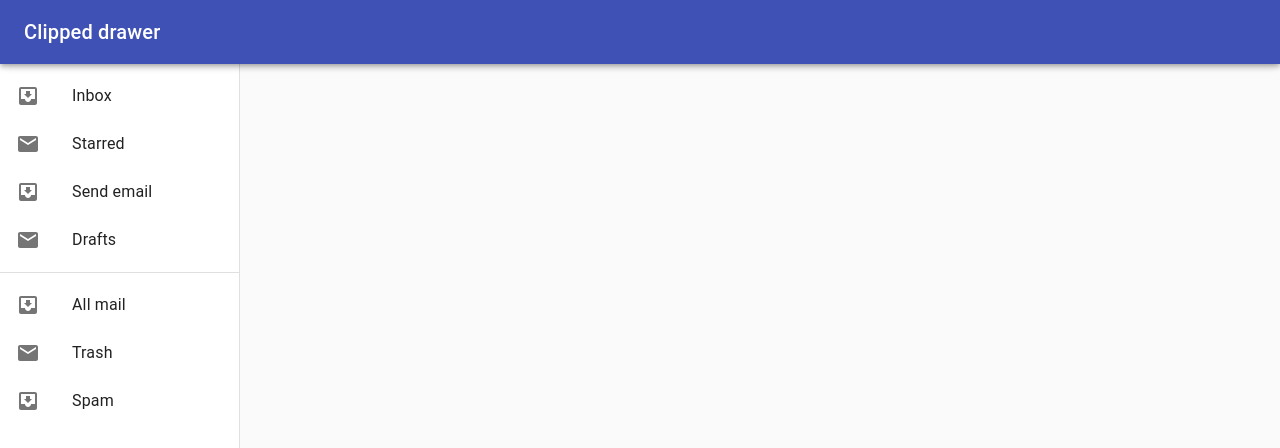
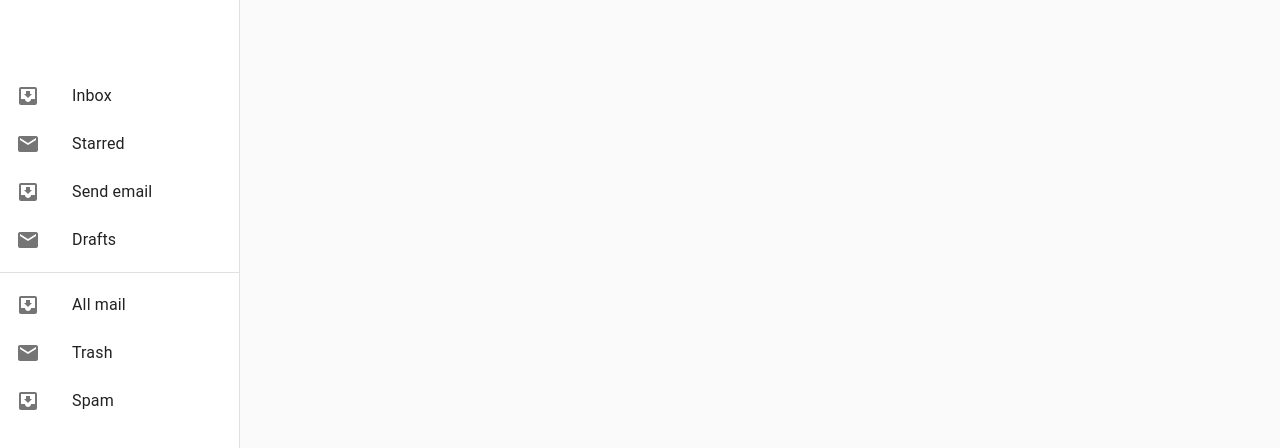
Before and after one commit to agentdata/Enlightened-LMS, a React (Create React App) app in the folder React-Frontend/: page /login in a window 1280 px wide. Shown: the top 448 px of the page. Built offline with nearby package versions, Linux system fonts and the light colour scheme.

Commit message:
removed appbar from CourseSidebar

```diff
--- a/React-Frontend/src/components/course/Course.js
+++ b/React-Frontend/src/components/course/Course.js
@@ -4,12 +4,13 @@ import CardContent from '@material-ui/core/CardContent';
 import CardMedia from '@material-ui/core/CardMedia';
 import Button from '@material-ui/core/Button';
 import Typography from '@material-ui/core/Typography';
+import { Link } from 'react-router-dom';
 
 const Course = (props) => {
     return (
         <div>
             { props.course ? (
-                <a href={props.course.url} style={{textDecoration: 'none'}}>
+                <Link to={props.course.url}>
                     <Card style={{margin: 10}}>
                         <CardMedia style={{height: 0, paddingTop: '56.25%'}}
                             // image={props.course.image}
@@ -23,7 +24,7 @@ const Course = (props) => {
                             </Typography>
                         </CardContent>
                     </Card>
-                </a>
+                </Link>
             ): null }
         </div>
     );
--- a/React-Frontend/src/components/course/CoursePage.js
+++ b/React-Frontend/src/components/course/CoursePage.js
@@ -1,19 +1,21 @@
 import React, { Component } from 'react';
+import { Link } from 'react-router-dom';
 import Grid from '@material-ui/core/Grid';
 import Course from './Course';
 import CourseSidebar from './CourseSidebar'
 
+
 class CoursePage extends Component {
     state = {
-        courseName: "",
+        courseName: "Dummy Course",
         courseCredits: "",
         courseDescription: "",
-
     }
 
     render() {
         return (
             <div>
+                {this.props.courseName}
                 <CourseSidebar></CourseSidebar>
             </div>
         )
--- a/React-Frontend/src/components/course/CourseSidebar.js
+++ b/React-Frontend/src/components/course/CourseSidebar.js
@@ -45,13 +45,6 @@ const styles = theme => ({
         return (
         <div className={classes.root}>
             <CssBaseline />
-            <AppBar position="fixed" className={classes.appBar}>
-            <Toolbar>
-                <Typography variant="h6" noWrap>
-                Clipped drawer
-                </Typography>
-            </Toolbar>
-            </AppBar>
             <Drawer
             className={classes.drawer}
             variant="permanent"
```
